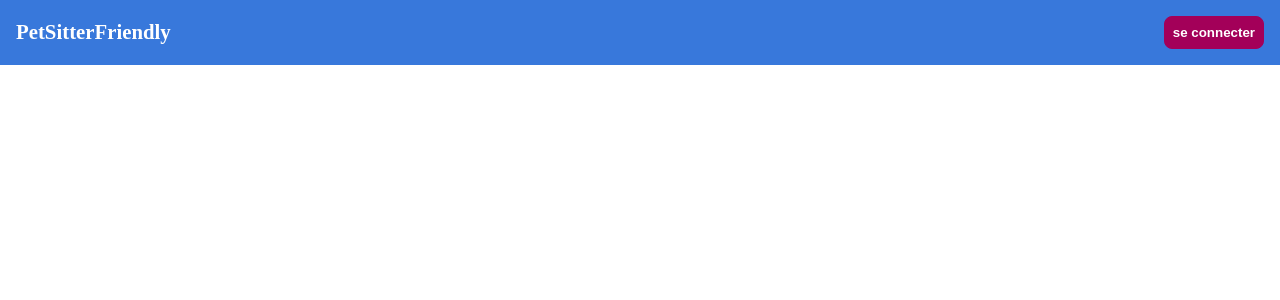
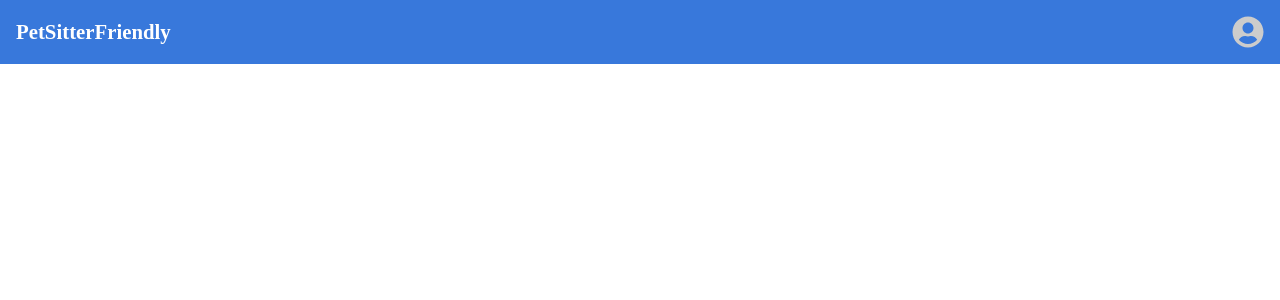
Before and after one commit to Simon-Honore/PetsitTop-Front, a React (Vite) app: page / in a window 1280 px wide. Shown: the top 300 px of the page. Built offline with nearby package versions, Linux system fonts and the light colour scheme.

Commit message:
refactor(header): change size and color icon

```diff
--- a/src/components/Header/Header.jsx
+++ b/src/components/Header/Header.jsx
@@ -19,7 +19,7 @@ function Header({ isLogged }) {
         <h1 className="header__main__title">PetSitterFriendly</h1>
         {isLogged
           ? (
-            <FaUserCircle className="header__main__icon" onClick={handleClick}/>
+            <FaUserCircle size="2rem" className="header__main__icon" onClick={handleClick}/>
           )
           : (
             <div className="header__button">
--- a/src/components/Header/Header.scss
+++ b/src/components/Header/Header.scss
@@ -14,9 +14,9 @@
 			color: $fontcolor-light;
 		}
 
-		// &__icon {
-		// 	width: 2rem;
-		// }
+		&__icon {
+			color: #ccc;
+		}
 	}
 
 	&__button--petsitter {
--- a/src/pages/App/App.jsx
+++ b/src/pages/App/App.jsx
@@ -2,7 +2,7 @@ import Header from '../../components/Header/Header';
 import './App.scss';
 
 function App() {
-  const logged = false;
+  const logged = true;
 
   return (
     <div className="App">
```
